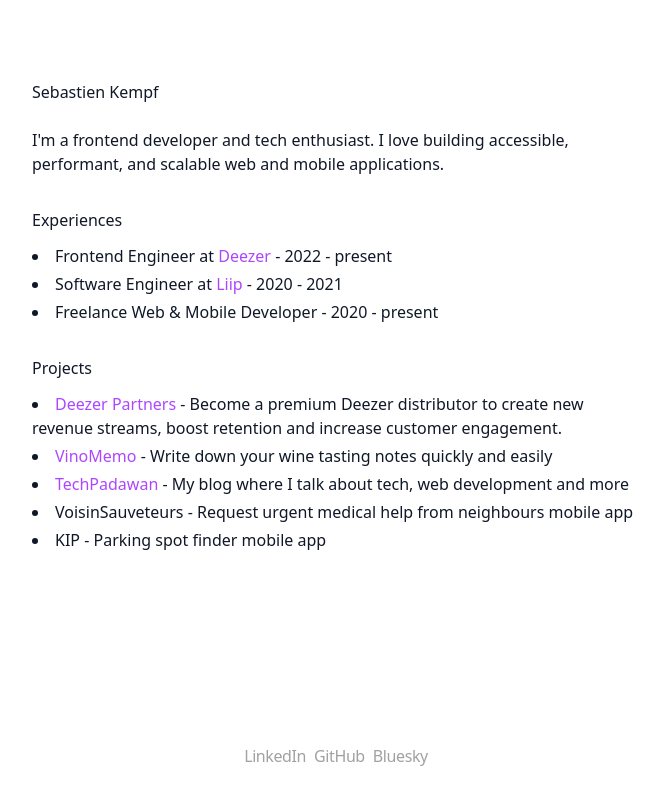
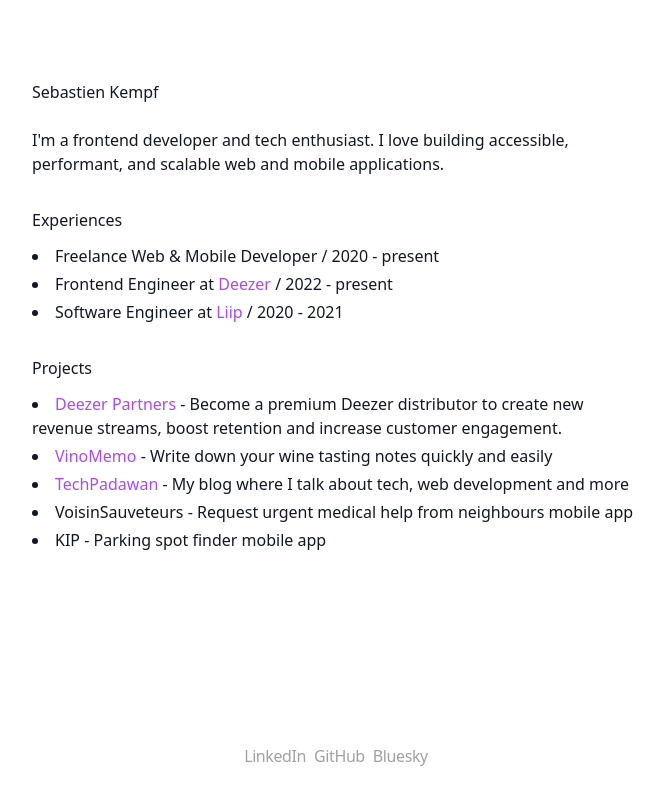
Before and after one commit to skmpf/portfolio, a Next.js app: page / in a window 1280 px wide. Shown: the whole page, without its empty margins (304-968 px from the left). Built offline with nearby package versions, Linux system fonts and the light colour scheme.

Commit message:
feat: refactor experiences and projects sections to use data arrays

```diff
--- a/src/app/page.tsx
+++ b/src/app/page.tsx
@@ -1,3 +1,63 @@
+interface Experience {
+  title: string;
+  company: string;
+  companyUrl?: string;
+  period: string;
+}
+
+interface Project {
+  name: string;
+  url?: string;
+  description: string;
+}
+
+const experiencesData: Experience[] = [
+  {
+    title: "Freelance Web & Mobile Developer",
+    company: "",
+    period: "2020 - present",
+  },
+  {
+    title: "Frontend Engineer",
+    company: "Deezer",
+    companyUrl: "https://www.deezer.com/",
+    period: "2022 - present",
+  },
+  {
+    title: "Software Engineer",
+    company: "Liip",
+    companyUrl: "https://www.liip.ch/",
+    period: "2020 - 2021",
+  },
+];
+
+const projectsData: Project[] = [
+  {
+    name: "Deezer Partners",
+    url: "https://partners.deezer.com/",
+    description:
+      "Become a premium Deezer distributor to create new revenue streams, boost retention and increase customer engagement.",
+  },
+  {
+    name: "VinoMemo",
+    url: "https://vinomemo.app/",
+    description: "Write down your wine tasting notes quickly and easily",
+  },
+  {
+    name: "TechPadawan",
+    url: "https://blog.skempf.com/",
+    description: "My blog where I talk about tech, web development and more",
+  },
+  {
+    name: "VoisinSauveteurs",
+    description: "Request urgent medical help from neighbours mobile app",
+  },
+  {
+    name: "KIP",
+    description: "Parking spot finder mobile app",
+  },
+];
+
 export default function Home() {
   return (
     <div className="mx-auto flex min-h-full max-w-2xl flex-col p-8 pt-0 md:pt-8">
@@ -11,73 +71,45 @@
       <main className="flex-1">
         <h2 className="mt-8 mb-3 font-medium">Experiences</h2>
         <ul className="mb-4 list-inside list-disc space-y-1 md:mb-8">
-          <li>
-            Frontend Engineer at{" "}
+          {experiencesData.map((exp) => (
+            <li key={exp.title + exp.company}>
+              {exp.title}
+              {exp.company && " at "}
+              {exp.companyUrl ? (
                 <a
                   className="text-purple-500 hover:text-purple-700"
-              href="https://www.deezer.com/"
+                  href={exp.companyUrl}
                   target="_blank"
                   rel="noopener noreferrer"
                 >
-              Deezer
-            </a>{" "}
-            - 2022 - present
+                  {exp.company}
+                </a>
+              ) : (
+                exp.company
+              )}
+              {exp.period && ` / ${exp.period}`}
             </li>
-          <li>
-            Software Engineer at{" "}
+          ))}
+        </ul>
+        <h2 className="mt-8 mb-3 font-medium">Projects</h2>
+        <ul className="mb-4 list-inside list-disc space-y-1 md:mb-8">
+          {projectsData.map((project) => (
+            <li key={project.name}>
+              {project.url ? (
                 <a
                   className="text-purple-500 hover:text-purple-700"
-              href="https://www.liip.ch/"
+                  href={project.url}
                   target="_blank"
                   rel="noopener noreferrer"
                 >
-              Liip
-            </a>{" "}
-            - 2020 - 2021
+                  {project.name}
+                </a>
+              ) : (
+                project.name
+              )}
+              {project.description && ` - ${project.description}`}
             </li>
-          <li>Freelance Web & Mobile Developer - 2020 - present</li>
-        </ul>
-        <h2 className="mt-8 mb-3 font-medium">Projects</h2>
-        <ul className="mb-4 list-inside list-disc space-y-1 md:mb-8">
-          <li>
-            <a
-              className="text-purple-500 hover:text-purple-700"
-              href="https://partners.deezer.com/"
-              target="_blank"
-              rel="noopener noreferrer"
-            >
-              Deezer Partners
-            </a>{" "}
-            - Become a premium Deezer distributor to create new revenue streams,
-            boost retention and increase customer engagement.
-          </li>
-          <li>
-            <a
-              className="text-purple-500 hover:text-purple-700"
-              href="https://vinomemo.app/"
-              target="_blank"
-              rel="noopener noreferrer"
-            >
-              VinoMemo
-            </a>{" "}
-            - Write down your wine tasting notes quickly and easily
-          </li>
-          <li>
-            <a
-              className="text-purple-500 hover:text-purple-700"
-              href="https://blog.skempf.com/"
-              target="_blank"
-              rel="noopener noreferrer"
-            >
-              TechPadawan
-            </a>{" "}
-            - My blog where I talk about tech, web development and more
-          </li>
-          <li>
-            VoisinSauveteurs - Request urgent medical help from neighbours
-            mobile app
-          </li>
-          <li>KIP - Parking spot finder mobile app</li>
+          ))}
         </ul>
       </main>
       <Footer />
```
Lines whose indentation alone changed are shown as unchanged.
